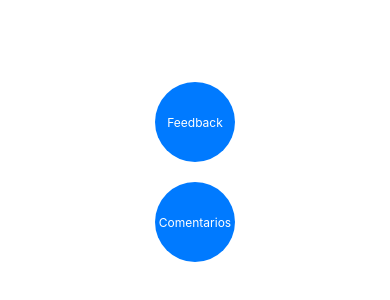
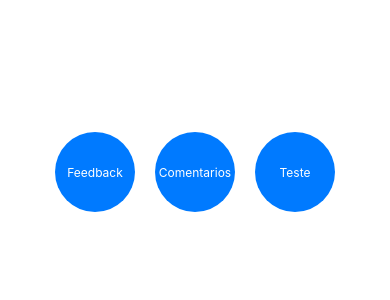
Before and after one commit to JoaoFPedro/iPersonal, a React Native app: screen / in a window 390 px wide. Shown: the part 250-550 px from the top of the page. Built offline with nearby package versions, Linux system fonts and the light colour scheme.

Commit message:
feat: Adding styles to Header

```diff
--- a/src/components/Header/Header.tsx
+++ b/src/components/Header/Header.tsx
@@ -1,12 +1,21 @@
+import { View } from "react-native";
+import WelcomePage from "../../pages/WelcomePage/WelcomePage";
 import Button from "../Button/Button";
+import styles from "./styles";
+
 
 const Header = () => {
     return (
         <>
+        <View style={styles.container}>
             <Button children="Feedback"/>
             <Button children="Comentarios"/>
+            <Button children="Teste"/>
+            </View>
+
         </>
      );
 }
 
+
 export default Header;
--- /dev/null
+++ b/src/components/Header/styles.ts
@@ -0,0 +1,8 @@
+import { StyleSheet, View } from "react-native";
+const styles = StyleSheet.create({
+    container: {
+      flexDirection: "row",
+    },
+  });
+
+  export default styles
```
